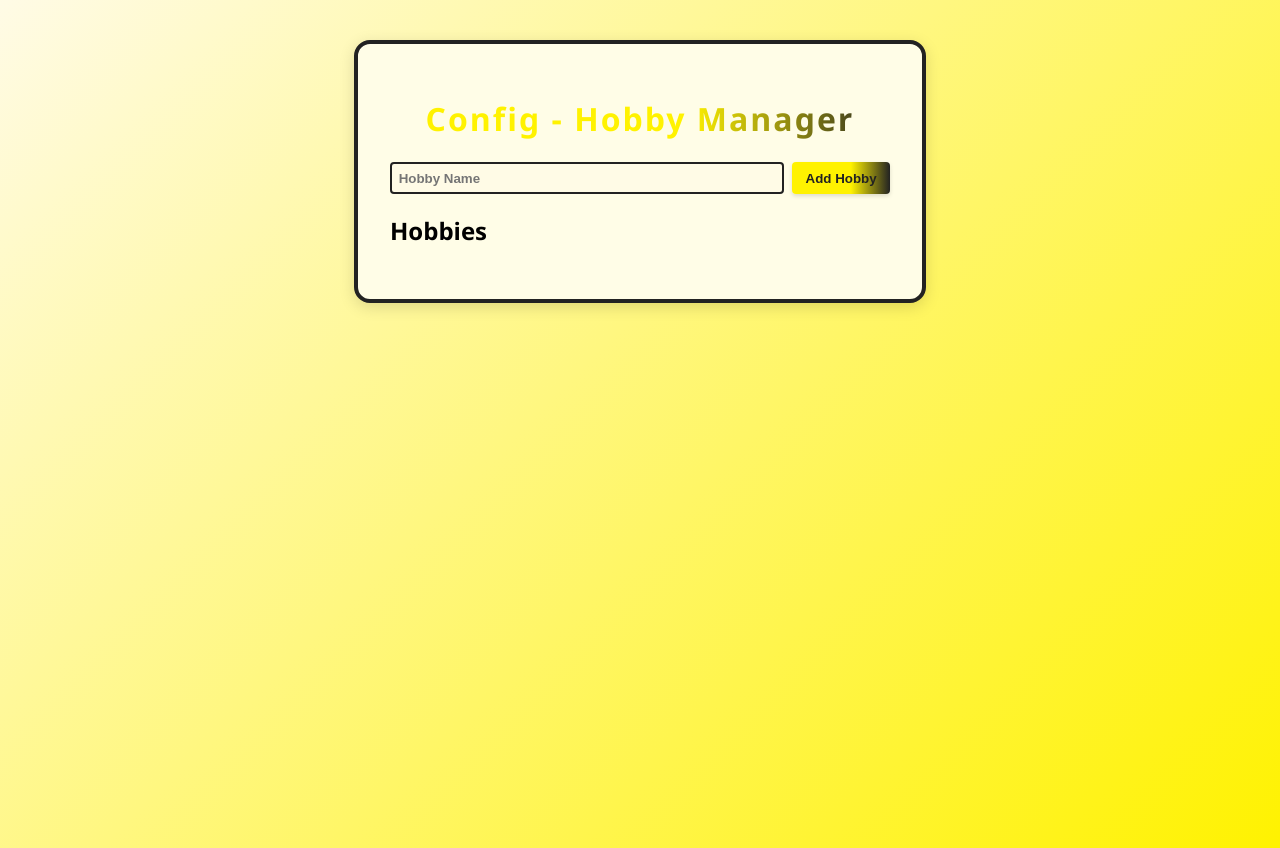
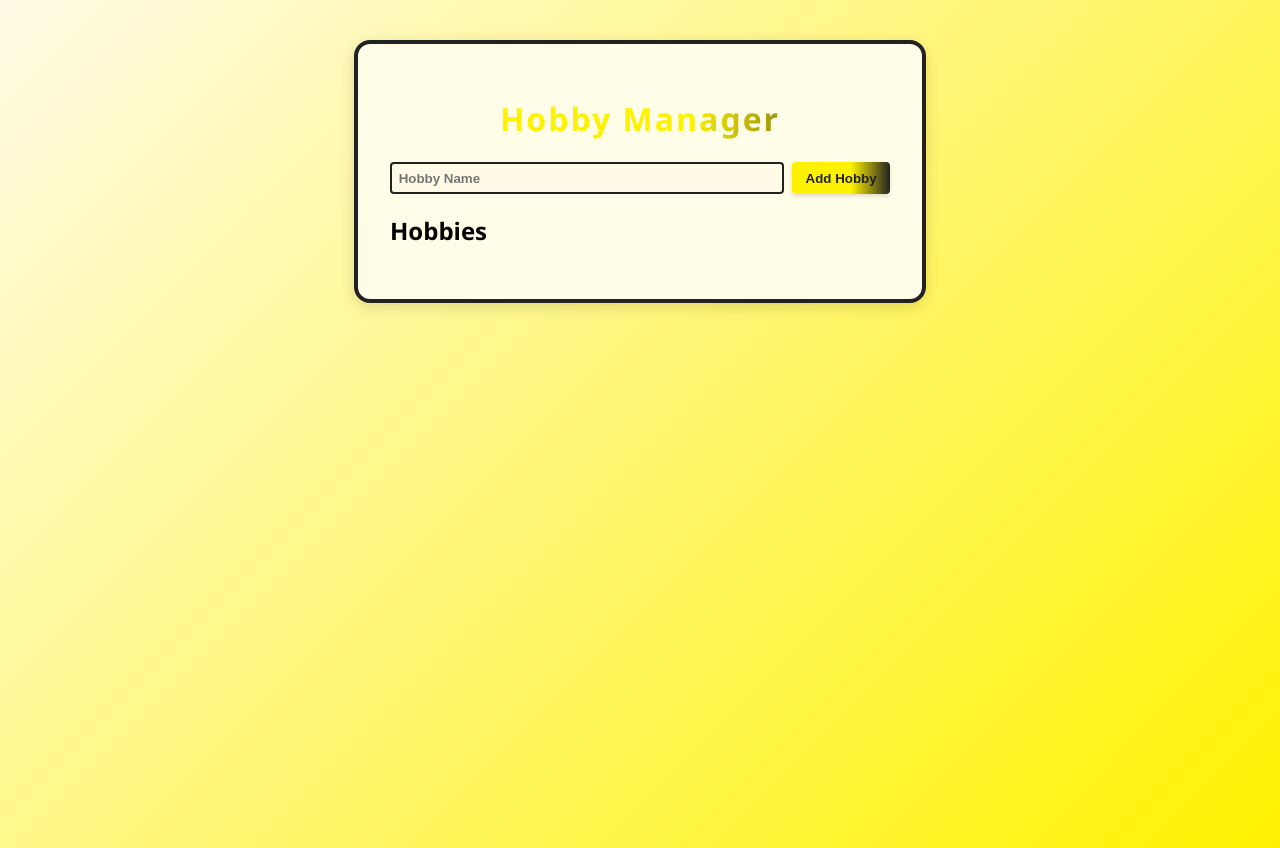
Before and after one commit to PaulWebber/HobbyFastAPI, a website: page app/static/config.html in a window 1280 px wide. Drawn offline with Linux system fonts and the light colour scheme; no server answers.

Commit message:
Fixed title

```diff
--- a/app/static/config.html
+++ b/app/static/config.html
@@ -10,12 +10,12 @@
 <head>
     <meta charset="UTF-8">
     <meta name="viewport" content="width=device-width, initial-scale=1.0">
-    <title>Config - Hobby Manager</title>
+    <title>Hobby Manager</title>
     <link rel="stylesheet" href="/static/config.css">
 </head>
 <body>
     <div class="container">
-        <h1>Config - Hobby Manager</h1>
+        <h1>Hobby Manager</h1>
         <form id="addHobbyForm">
             <input type="text" id="hobbyName" placeholder="Hobby Name" required>
             <button type="submit">Add Hobby</button>
```
Also changed, not shown: 1 other file.
